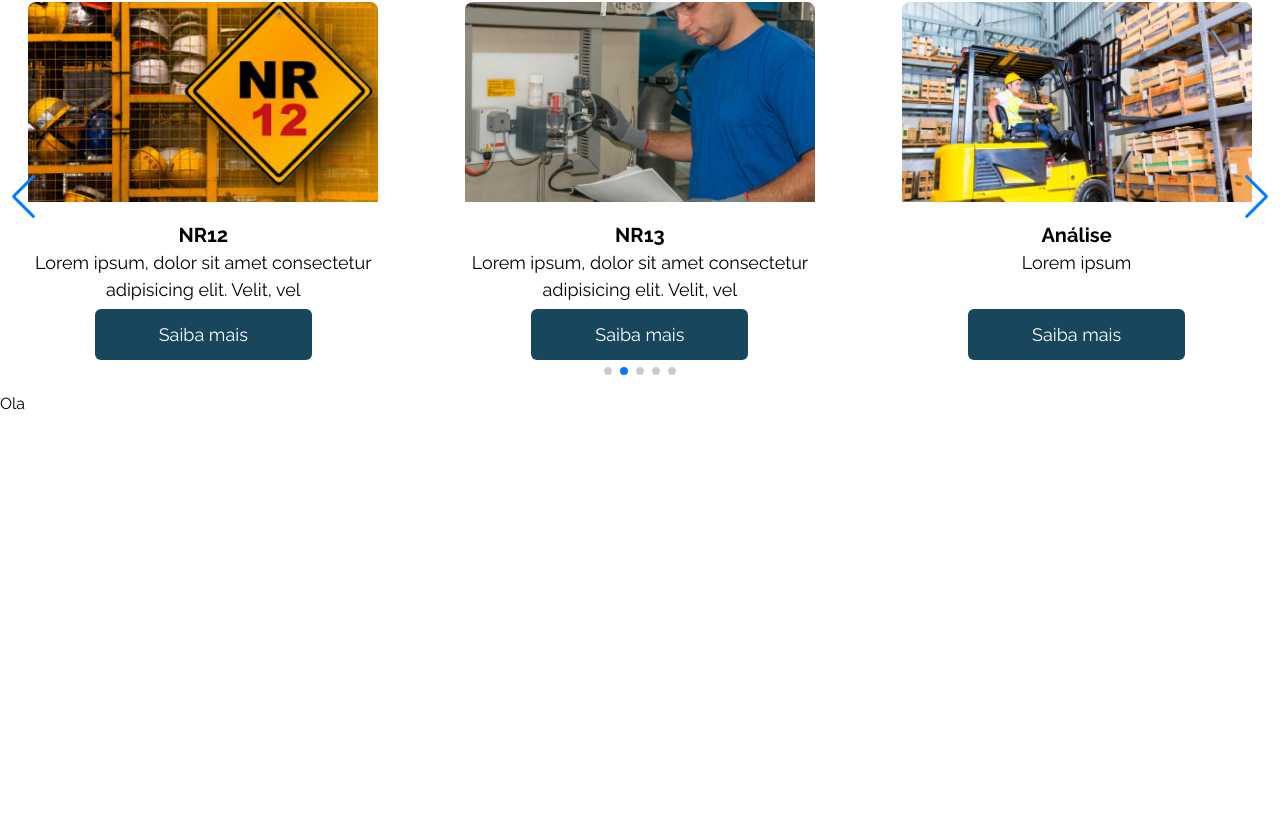
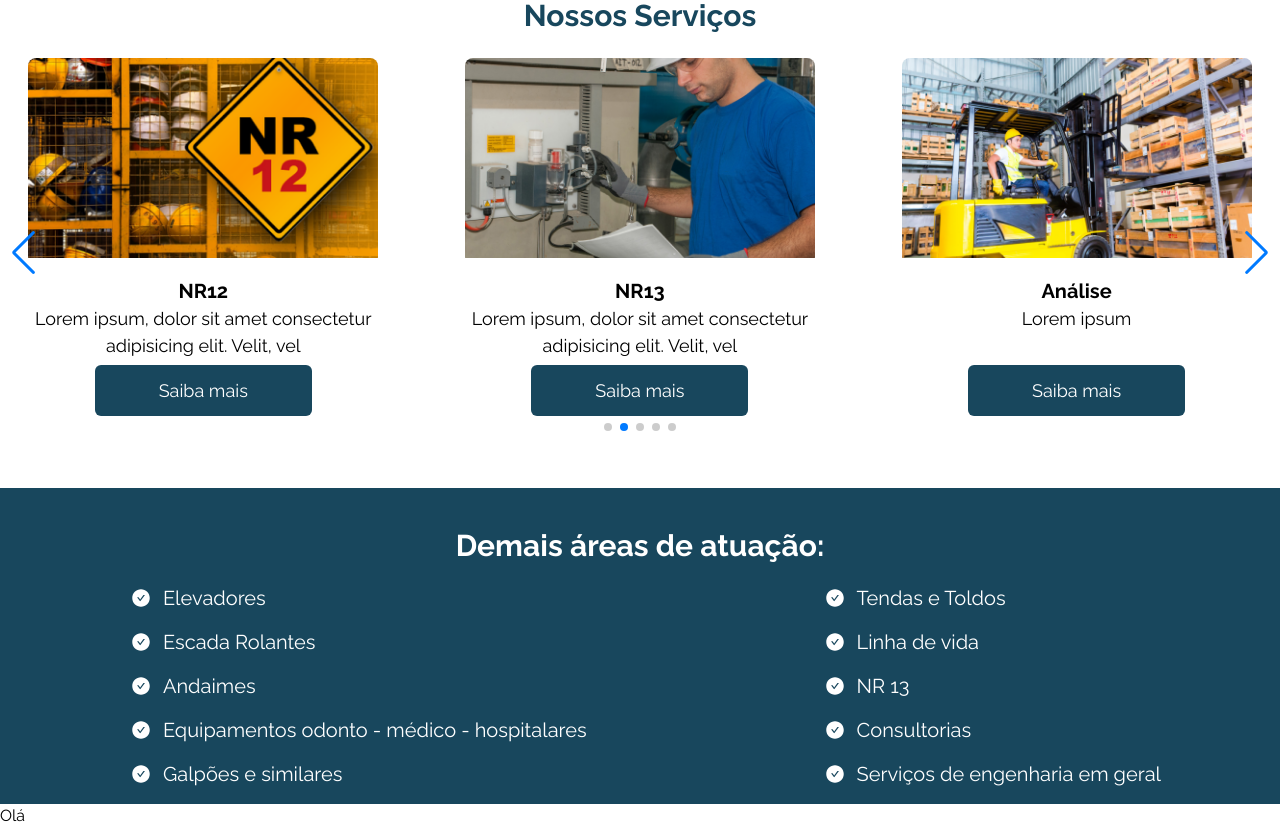
Before and after one commit to ThiagoPalhares77/ars-engenharia, a Next.js app: page / in a window 1280 px wide. Shown: the part 898-1726 px from the top of the page. Before the commit the page ends 1314 px from the top, so only its background shows below. Built offline with nearby package versions, Linux system fonts and the light colour scheme.

Commit message:
Feat: OtherServices Component

```diff
--- /dev/null
+++ b/components/Clients.tsx
@@ -0,0 +1,9 @@
+import React from 'react'
+
+export const Clients = () => {
+  return (
+    <div id="Clients">
+      <h1>Olá</h1>
+    </div>
+  )
+}
--- a/components/Navbar.tsx
+++ b/components/Navbar.tsx
@@ -1,6 +1,6 @@
 import Image from 'next/image'
 import Link from 'next/link'
-import { useState } from 'react'
+import { useEffect, useState } from 'react'
 import { AiOutlineClose, AiOutlineMenu } from 'react-icons/ai'
 import LogoARS from '../public/LogoARS.png'
 
@@ -12,7 +12,7 @@ export const Navbar = () => {
   }
 
   return (
-    <div className="fixed top-0 bg-white w-full z-10">
+    <div className="fixed top-0 right-0 left-0 bg-white w-full z-10">
       <div className="max-w-[1240px] m-auto flex justify-between items-center px-4  ">
         <div className="py-1">
           <Image src={LogoARS} width={220} height={80} alt="" />
@@ -25,10 +25,10 @@ export const Navbar = () => {
             <Link href={'/#Services'}>Serviços</Link>
           </li>
           <li className="p-4">
-            <Link href={'/'}>Clientes</Link>
+            <Link href={'/#Clients'}>Clientes</Link>
           </li>
           <li className="p-4">
-            <Link href={'/'}>Contato</Link>
+            <Link href={'/'}>Entre em contato</Link>
           </li>
         </ul>
 
@@ -54,13 +54,13 @@ export const Navbar = () => {
               <Link href={'/'}>Home</Link>
             </li>
             <li onClick={handleNav} className="p-4 text-4xl text-white">
-              <Link href={'/'}>Serviços</Link>
+              <Link href={'/#Services'}>Serviços</Link>
             </li>
             <li onClick={handleNav} className="p-4 text-4xl text-white">
               <Link href={'/'}>Clientes</Link>
             </li>
             <li onClick={handleNav} className="p-4 text-4xl text-white">
-              <Link href={'/'}>Contatos</Link>
+              <Link href={'/'}>Entre em contato</Link>
             </li>
           </ul>
         </div>
--- /dev/null
+++ b/components/OtherJobs.tsx
@@ -0,0 +1,80 @@
+import React from 'react'
+import { AiFillCheckCircle } from 'react-icons/ai'
+
+export const OtherJobs = () => {
+  return (
+    <div className="bg-[#18475d] text-white">
+      <h1 className="text-3xl font-bold pt-10 text-center mt-10">
+        Demais áreas de atuação:
+      </h1>
+      <ul className="flex sm:justify-around sm:flex-row flex-col pl-3 pt-5 ">
+        <div>
+          <li className="flex gap-3 items-center mb-4">
+            <span>
+              <AiFillCheckCircle size={20} />
+            </span>
+            <span className="text-xl">Elevadores</span>
+          </li>
+          <li className="flex gap-3 items-center mb-4">
+            <span>
+              <AiFillCheckCircle size={20} />
+            </span>
+            <span className="text-xl">Escada Rolantes</span>
+          </li>
+          <li className="flex gap-3 items-center mb-4">
+            <span>
+              <AiFillCheckCircle size={20} />
+            </span>
+            <span className="text-xl">Andaimes</span>
+          </li>
+          <li className="flex gap-3 items-center mb-4">
+            <span>
+              <AiFillCheckCircle size={20} />
+            </span>
+            <span className="text-xl">
+              Equipamentos odonto - médico - hospitalares
+            </span>
+          </li>
+          <li className="flex gap-3 items-center mb-4">
+            <span>
+              <AiFillCheckCircle size={20} />
+            </span>
+            <span className="text-xl">Galpões e similares</span>
+          </li>
+        </div>
+        <div>
+          <li className="flex gap-3 items-center mb-4">
+            <span>
+              <AiFillCheckCircle size={20} />
+            </span>
+            <span className="text-xl">Tendas e Toldos</span>
+          </li>
+          <li className="flex gap-3 items-center mb-4">
+            <span>
+              <AiFillCheckCircle size={20} />
+            </span>
+            <span className="text-xl">Linha de vida</span>
+          </li>
+          <li className="flex gap-3 items-center mb-4">
+            <span>
+              <AiFillCheckCircle size={20} />
+            </span>
+            <span className="text-xl">NR 13</span>
+          </li>
+          <li className="flex gap-3 items-center mb-4">
+            <span>
+              <AiFillCheckCircle size={20} />
+            </span>
+            <span className="text-xl">Consultorias</span>
+          </li>
+          <li className="flex gap-3 items-center mb-4">
+            <span>
+              <AiFillCheckCircle size={20} />
+            </span>
+            <span className="text-xl">Serviços de engenharia em geral</span>
+          </li>
+        </div>
+      </ul>
+    </div>
+  )
+}
--- a/pages/index.tsx
+++ b/pages/index.tsx
@@ -1,10 +1,10 @@
 import Head from 'next/head'
-
+import { Clients } from '../components/Clients'
 import { Hero } from '../components/Hero'
+import { OtherJobs } from '../components/OtherJobs'
 import { OurJobs } from '../components/OurJobs'
 
 export default function Home() {
-
   return (
     <div>
       <Head>
@@ -20,15 +20,14 @@ export default function Home() {
         }
       />
 
-      <div className='mt-10 max-w-7xl mx-auto'>
-        <h1 id="Services" className='mb-6 flex justify-center text-3xl font-bold text-[#18475D]'>Nossos Serviços</h1>
+      <div id="Services" className="pt-24 max-w-7xl mx-auto">
+        <h1 className="mb-6 flex justify-center text-3xl font-bold text-[#18475D]">
+          Nossos Serviços
+        </h1>
         <OurJobs />
       </div>
-
-
-      <div>
-        Ola
-      </div>
+      <OtherJobs />
+      <Clients />
     </div>
   )
 }
```
Also changed, not shown: components/OurJobs.tsx (+13 -15 lines), services/index.ts (line endings or trailing spaces).
